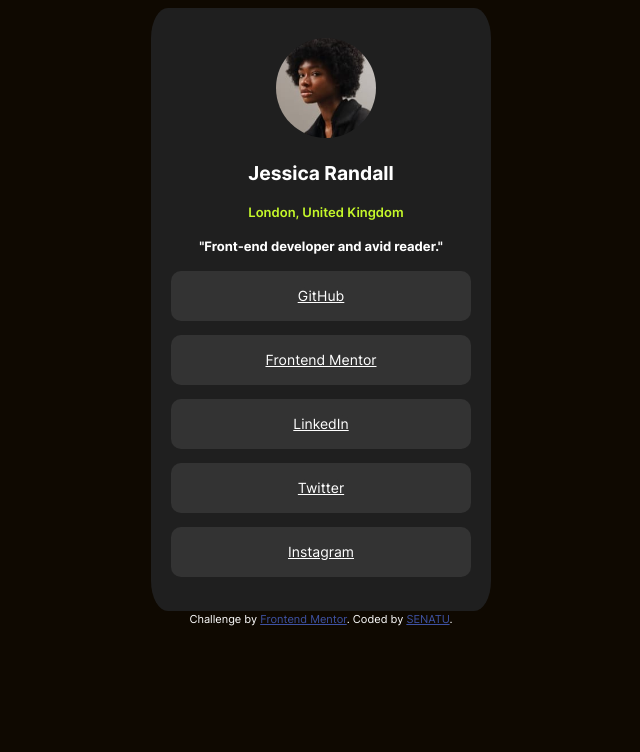
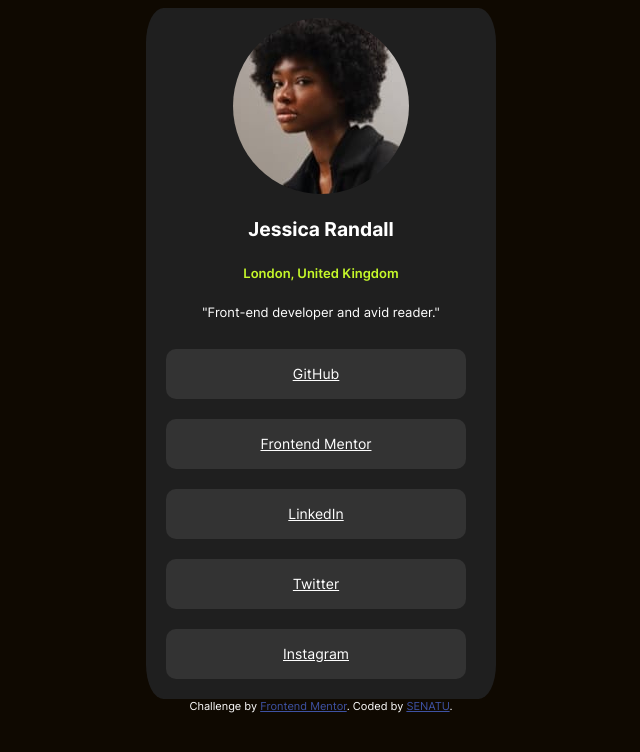
Before and after one commit to SeNaTu24/SOCIAL-MEDIA-LINKS, a plain HTML site: page index.html in a window 1280 px wide. Shown: the whole page, without its empty margins (319-959 px from the left). Drawn offline with Linux system fonts and the light colour scheme.

Commit message:
Updated Stages

```diff
--- a/index.html
+++ b/index.html
@@ -20,31 +20,31 @@
             <img src="./assets/images/avatar-jessica.jpeg" alt="" />
             <h1> Jessica Randall</h1>
             <h2> London, United Kingdom</h2>
-            <h3> "Front-end developer and avid reader." </h3>
+            <p class="skills"> "Front-end developer and avid reader." </p>
 
-            <p class="links"
-                ><a
-                    href="https://github.com/SeNaTu24?tab=repositories"
-                    class="links"
-                    >GitHub</a
-                ></p
-            >
-            <p class="links">
-                <a href="https://www.frontendmentor.io/profile/SeNaTu24"
-                    >Frontend Mentor</a
-                >
-            </p>
-            <p class="links">
-                <a
-                    href="https://www.linkedin.com/in/samuel-olusesi-9716a0229/"
-                    class="links"
-                    >LinkedIn</a
-                >
-            </p>
-            <p class="links">
-                <a href="https://x.com/Aduragbemi_24" class="links">Twitter</a>
-            </p>
-            <p class="links"> <a href="#" class="links">Instagram</a> </p>
+            <nav class="links">
+                <ul>
+                    <li
+                        ><a href="https://github.com/SeNaTu24?tab=repositories"
+                            >GitHub</a
+                        ></li
+                    >
+                    <li
+                        ><a
+                            href="https://www.frontendmentor.io/profile/SeNaTu24"
+                            >Frontend Mentor</a
+                        ></li
+                    >
+                    <li
+                        ><a
+                            href="https://www.linkedin.com/in/samuel-olusesi-9716a0229/"
+                            >LinkedIn</a
+                        ></li
+                    >
+                    <li><a href="https://x.com/Aduragbemi_24">Twitter</a></li>
+                    <li><a href="https://x.com/Aduragbemi_24">Instagram</a></li>
+                </ul>
+            </nav>
         </main>
 
         <div class="attribution">
--- a/style.css
+++ b/style.css
@@ -34,28 +34,25 @@
 body {
     font-family: "Inter";
     color: hsl(0, 0%, 100%);
-    line-height: 1.6;
     text-align: center;
     background-color: rgb(15, 9, 1);
 }
 
-a {
-    color: hsl(0, 0%, 100%);
-}
 .container {
-    max-width: 300px;
-
+    display: grid;
+    min-height: 50vh;
+    place-content: center;
     background-color: hsl(0, 0%, 12%);
+    max-width: 350px;
     margin: auto;
     border-radius: 5%;
-    padding: 20px;
 }
 
 img {
     border-radius: 50%;
-    margin-top: 10px;
-    margin-left: 10px;
-    width: 100px;
+    margin: auto;
+    border-top: 200px;
+    padding: 10px;
 }
 
 h1 {
@@ -68,21 +65,27 @@ h2 {
     font-weight: 600;
     font-size: small;
     color: hsl(75, 94%, 57%);
-    margin-left: 55px;
-    width: 200px;
 }
 
-h3 {
+.skills {
     font-family: "Inter";
     font-size: small;
 }
 
-.links {
+.links li {
+    list-style: none;
+}
+.links a {
+    margin-right: 50px;
+    margin-bottom: 20px;
     font-size: 14px;
     background-color: hsl(0, 0%, 20%);
     height: 50px;
     line-height: 50px;
     border-radius: 10px;
+    display: block;
+    width: 300px;
+    color: hsl(0, 0%, 100%);
 }
 
 @media screen and (max-width: 375px) {
```
